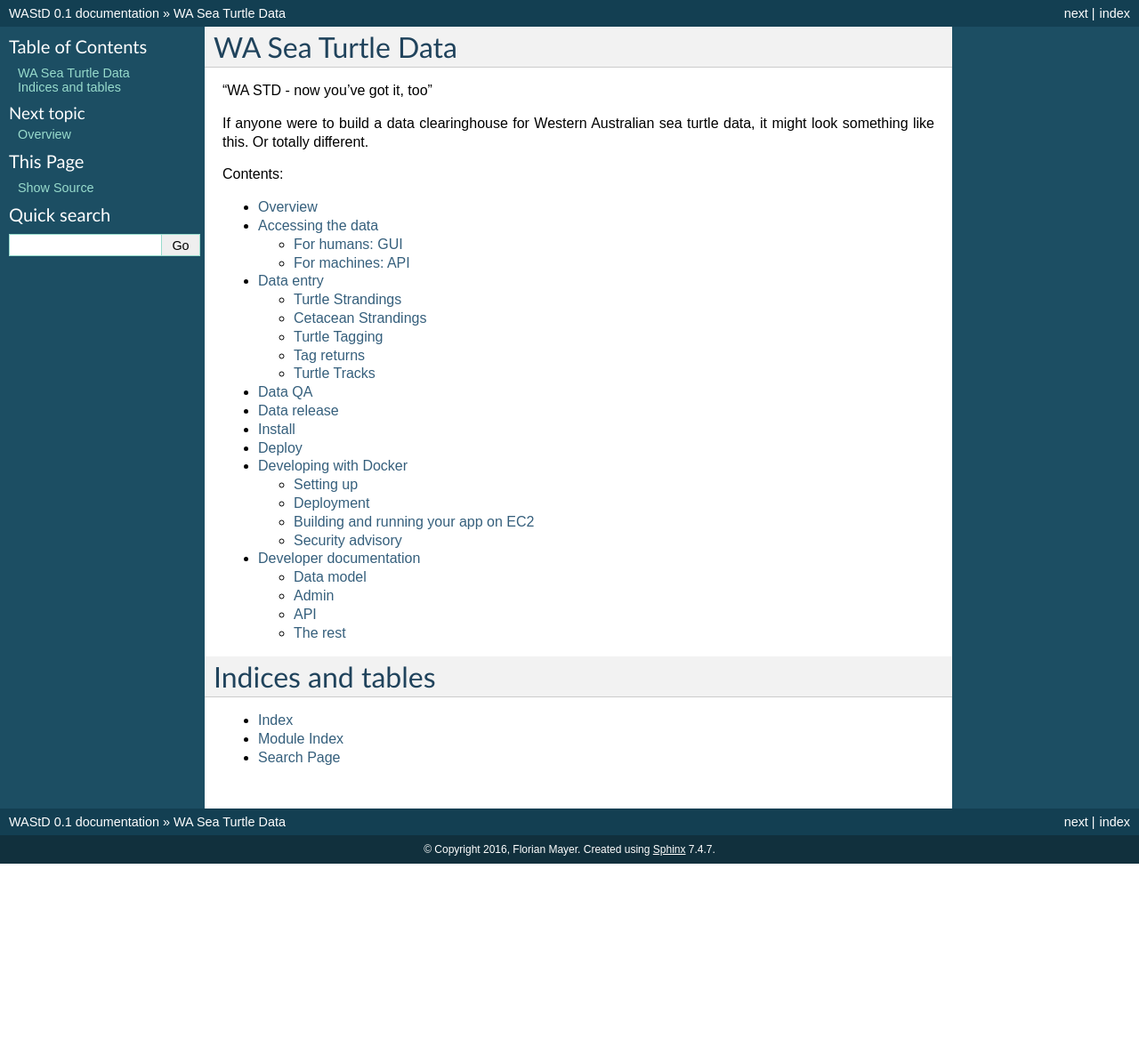
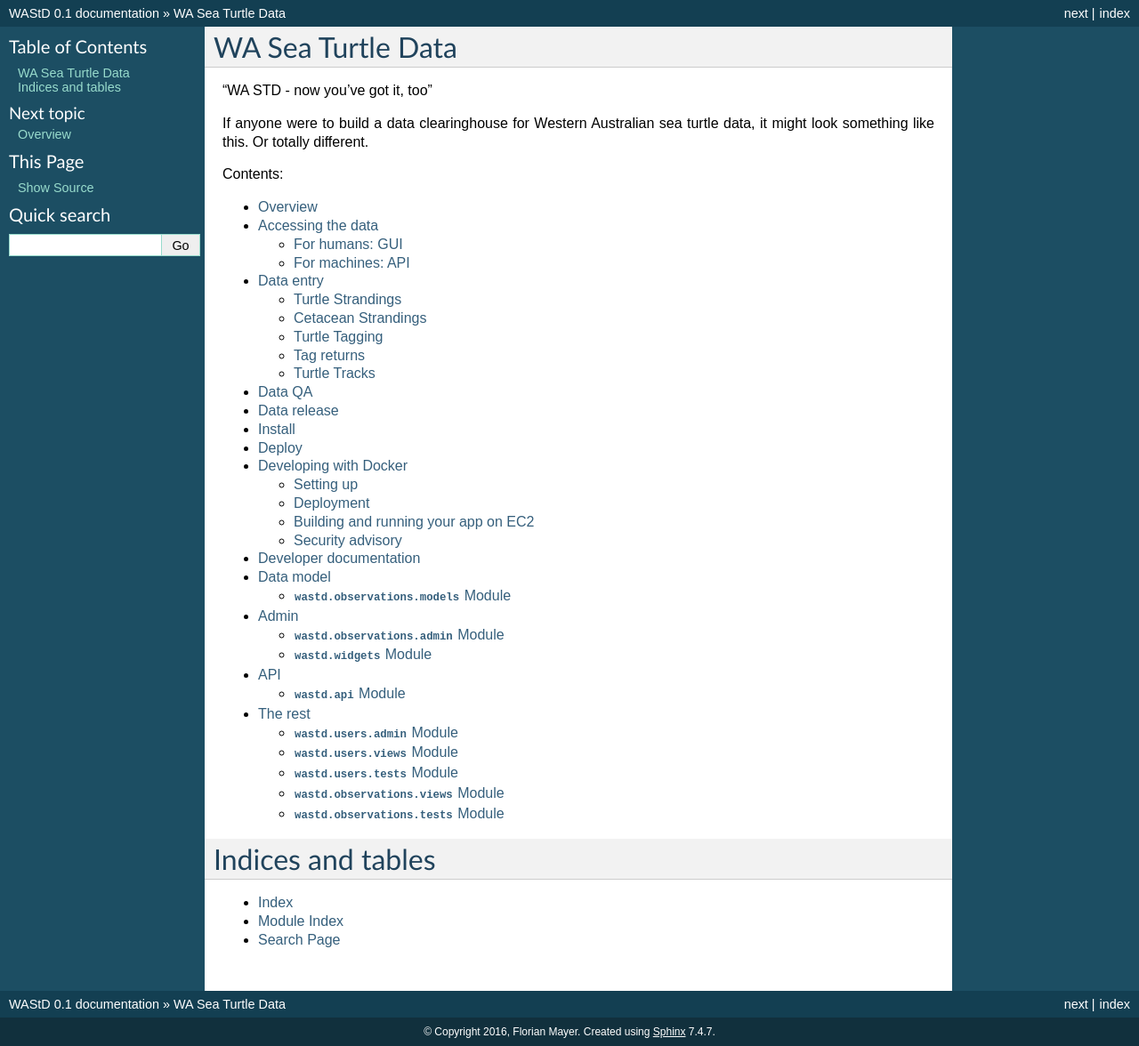
Before and after one commit to dbca-wa/wastd, a Sphinx documentation site: the page built from docs/index.rst, in a window 1280 px wide. Shown: the whole page at 89% size. Built offline with Sphinx 7.4.7, drawn with Linux system fonts in a browser that asks for light colours; before the commit the page ends 971 px from its top, so only the background shows below that; part of the change alters nothing that is shown.

```diff
--- a/docs/code.rst
+++ b/docs/code.rst
@@ -1,7 +1,5 @@
-=======================
 Developer documentation
 =======================
-
 
 This chapter is targetted at developers and those who would like to understand
 the underlying data model.
--- a/docs/conf.py
+++ b/docs/conf.py
@@ -14,14 +14,17 @@
 from __future__ import unicode_literals
 import os
 import sys
-from django.conf import settings
+# from django.conf import settings
+import django
 
 # If extensions (or modules to document with autodoc) are in another directory,
 # add these directories to sys.path here. If the directory is relative to the
 # documentation root, use os.path.abspath to make it absolute, like shown here.
 sys.path.insert(0, os.path.abspath('../'))  # must be top level of project
 os.environ['DJANGO_SETTINGS_MODULE'] = "config.settings.local"
-settings.configure()
+django.setup()
+# settings.configure()
+from django_select2 import urls
 
 # -- General configuration -----------------------------------------------------
 
```
